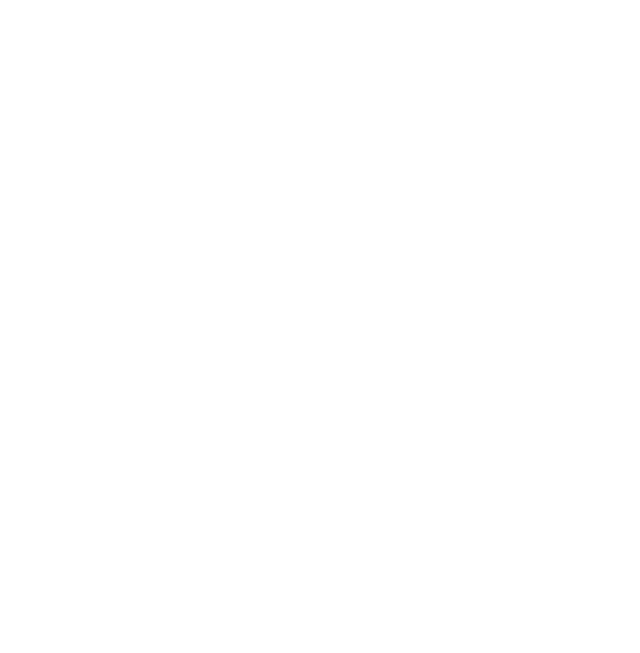
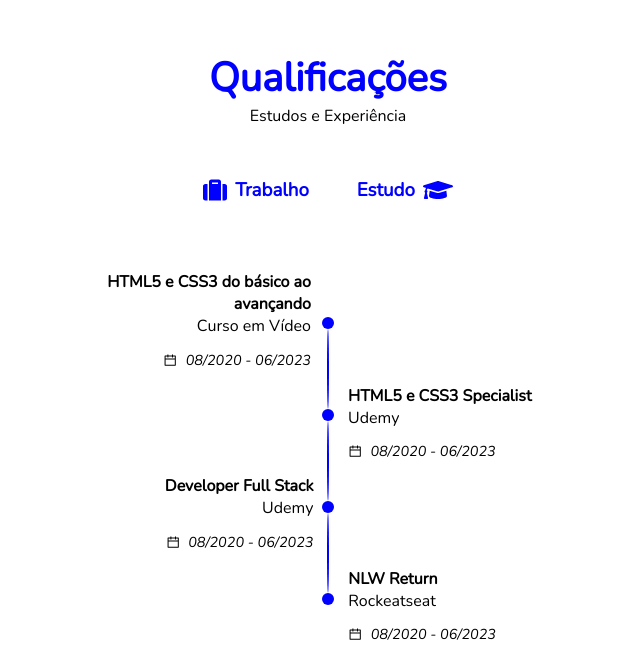
Before and after one commit to SyLu4N/myportfolio, a Next.js app: page / in a window 1280 px wide. Shown: the part 1823-2476 px from the top of the page, without its empty margins (312-952 px from the left). Before the commit the page ends 1730 px from the top, so only its background shows below. Built offline with nearby package versions, Linux system fonts and the light colour scheme.

Commit message:
finalizando study/works

```diff
--- a/src/components/Main/index.tsx
+++ b/src/components/Main/index.tsx
@@ -4,6 +4,7 @@
 import { Skills } from '../Skills';
 
 import { Container } from './styles';
+import { StudyWork } from '../StudyWork';
 
 export function Main(): JSX.Element {
   return (
@@ -11,6 +12,7 @@
       <Welcome />
       <AboutMe />
       <Skills />
+      <StudyWork />
     </Container>
   );
 }
--- a/src/components/Skills/FrontEnd/index.tsx
+++ b/src/components/Skills/FrontEnd/index.tsx
@@ -1,13 +1,14 @@
 import { MdKeyboardArrowDown } from 'react-icons/md';
+import { BiCodeCurly } from 'react-icons/bi';
+
 import { Container, Content } from './styles';
 
 export function FrontEnd(): JSX.Element {
   let contador = 0;
 
   function handleFront(e: any): void {
-    const el = e.target.parentElement;
-    const front = el.querySelector('.front') as HTMLElement;
-    const svg = el.querySelector('.svg') as HTMLElement;
+    const front = document.querySelector('.front') as HTMLElement;
+    const svg = document.querySelector('.svg') as HTMLElement;
 
     if (contador === 0) {
       svg.setAttribute('class', 'opem svg');
@@ -25,7 +26,7 @@
   return (
     <Container>
       <h1 onClick={handleFront}>
-        Front End Developer
+        <BiCodeCurly /> Front End Developer
         <div>
           <MdKeyboardArrowDown size={30} className="svg" />
         </div>
--- a/src/components/Skills/FrontEnd/styles.ts
+++ b/src/components/Skills/FrontEnd/styles.ts
@@ -11,6 +11,13 @@
     font-size: 1.5rem;
     color: blue;
 
+    position: relative;
+    width: 330px;
+
+    svg {
+      margin-right: 0.5rem;
+    }
+
     &:hover {
       cursor: pointer;
     }
@@ -19,6 +26,9 @@
       display: flex;
       align-items: center;
       margin-left: 5rem;
+
+      position: absolute;
+      right: 0;
     }
   }
 
--- a/src/components/Skills/backEnd/styles.ts
+++ b/src/components/Skills/backEnd/styles.ts
@@ -11,6 +11,13 @@
     font-size: 1.5rem;
     color: blue;
 
+    position: relative;
+    width: 330px;
+
+    svg {
+      margin-right: 0.5rem;
+    }
+
     &:hover {
       cursor: pointer;
     }
@@ -19,6 +26,9 @@
       display: flex;
       align-items: center;
       margin-left: 5rem;
+
+      position: absolute;
+      right: 0;
     }
   }
 
--- /dev/null
+++ b/src/components/studyWork/Studys/index.tsx
@@ -0,0 +1,58 @@
+import { AiOutlineCalendar } from 'react-icons/ai';
+
+import { Container, Work } from './styles';
+
+export function Studys(): JSX.Element {
+  return (
+    <Container>
+      <span />
+      <span />
+      <span />
+      <span />
+      <span />
+      <span />
+      <span />
+      <span />
+      <Work>
+        <div>
+          <strong>
+            HTML5 e CSS3 do básico ao
+            <br /> avançando
+          </strong>
+          <p>Curso em Vídeo </p>
+          <time>
+            <AiOutlineCalendar />
+            08/2020 - 06/2023
+          </time>
+        </div>
+
+        <div>
+          <strong>HTML5 e CSS3 Specialist</strong>
+          <p>Udemy </p>
+          <time>
+            <AiOutlineCalendar />
+            08/2020 - 06/2023
+          </time>
+        </div>
+
+        <div>
+          <strong>Developer Full Stack</strong>
+          <p>Udemy </p>
+          <time>
+            <AiOutlineCalendar />
+            08/2020 - 06/2023
+          </time>
+        </div>
+
+        <div>
+          <strong>NLW Return</strong>
+          <p>Rockeatseat </p>
+          <time>
+            <AiOutlineCalendar />
+            08/2020 - 06/2023
+          </time>
+        </div>
+      </Work>
+    </Container>
+  );
+}
--- /dev/null
+++ b/src/components/studyWork/Studys/styles.ts
@@ -0,0 +1,103 @@
+import styled from 'styled-components';
+
+export const Container = styled.div`
+  display: flex;
+  flex-direction: column;
+  align-items: center;
+  justify-content: center;
+
+  position: relative;
+
+  span:nth-child(1) {
+    height: 12px;
+    width: 12px;
+    background-color: blue;
+    border-radius: 100%;
+  }
+
+  span:nth-child(2) {
+    height: 80px;
+    width: 2px;
+    background-color: blue;
+    border-radius: 100%;
+  }
+
+  span:nth-child(3) {
+    height: 12px;
+    width: 12px;
+    background-color: blue;
+    border-radius: 100%;
+  }
+
+  span:nth-child(4) {
+    height: 80px;
+    width: 2px;
+    background-color: blue;
+    border-radius: 100%;
+  }
+
+  span:nth-child(5) {
+    height: 12px;
+    width: 12px;
+    background-color: blue;
+    border-radius: 100%;
+  }
+
+  span:nth-child(6) {
+    height: 80px;
+    width: 2px;
+    background-color: blue;
+    border-radius: 100%;
+  }
+
+  span:nth-child(7) {
+    height: 12px;
+    width: 12px;
+    background-color: blue;
+    border-radius: 100%;
+  }
+`;
+
+export const Work = styled.div`
+  time {
+    display: inline-flex;
+    align-items: center;
+    gap: 0.5rem;
+    margin-top: 0.8rem;
+
+    font-style: italic;
+    font-size: 0.9rem;
+  }
+
+  div:nth-child(1) {
+    position: absolute;
+    top: -16%;
+    left: 27%;
+
+    text-align: right;
+  }
+
+  div:nth-child(2) {
+    position: absolute;
+    top: 23.5%;
+    right: 28.8%;
+
+    text-align: left;
+  }
+
+  div:nth-child(3) {
+    position: absolute;
+    top: 55%;
+    left: 33%;
+
+    text-align: right;
+  }
+
+  div:nth-child(4) {
+    position: absolute;
+    top: 87%;
+    right: 32.5%;
+
+    text-align: left;
+  }
+`;
--- /dev/null
+++ b/src/components/studyWork/Works/styles.ts
@@ -0,0 +1,103 @@
+import styled from 'styled-components';
+
+export const Container = styled.div`
+  display: flex;
+  flex-direction: column;
+  align-items: center;
+  justify-content: center;
+
+  position: relative;
+
+  span:nth-child(1) {
+    height: 12px;
+    width: 12px;
+    background-color: blue;
+    border-radius: 100%;
+  }
+
+  span:nth-child(2) {
+    height: 80px;
+    width: 2px;
+    background-color: blue;
+    border-radius: 100%;
+  }
+
+  span:nth-child(3) {
+    height: 12px;
+    width: 12px;
+    background-color: blue;
+    border-radius: 100%;
+  }
+
+  span:nth-child(4) {
+    height: 80px;
+    width: 2px;
+    background-color: blue;
+    border-radius: 100%;
+  }
+
+  span:nth-child(5) {
+    height: 12px;
+    width: 12px;
+    background-color: blue;
+    border-radius: 100%;
+  }
+
+  span:nth-child(6) {
+    height: 80px;
+    width: 2px;
+    background-color: blue;
+    border-radius: 100%;
+  }
+
+  span:nth-child(7) {
+    height: 12px;
+    width: 12px;
+    background-color: blue;
+    border-radius: 100%;
+  }
+`;
+
+export const Work = styled.div`
+  time {
+    display: inline-flex;
+    align-items: center;
+    gap: 0.5rem;
+    margin-top: 0.8rem;
+
+    font-style: italic;
+    font-size: 0.9rem;
+  }
+
+  div:nth-child(1) {
+    position: absolute;
+    top: -16%;
+    left: 27%;
+
+    text-align: right;
+  }
+
+  div:nth-child(2) {
+    position: absolute;
+    top: 23.5%;
+    right: 28.8%;
+
+    text-align: left;
+  }
+
+  div:nth-child(3) {
+    position: absolute;
+    top: 55%;
+    left: 33%;
+
+    text-align: right;
+  }
+
+  div:nth-child(4) {
+    position: absolute;
+    top: 87%;
+    right: 32.5%;
+
+    text-align: left;
+  }
+`;
--- a/src/components/studyWork/index.tsx
+++ b/src/components/studyWork/index.tsx
@@ -1,76 +1,25 @@
-import { GiPencilRuler } from 'react-icons/gi';
-import { MdOutlineWorkOutline } from 'react-icons/md';
-import { Container, Content } from './styles';
+import { FaGraduationCap, FaSuitcase } from 'react-icons/fa';
+import { Studys } from './Studys';
+
+import { Container, Header, Content } from './styles';
 
 export function StudyWork(): JSX.Element {
   return (
     <Container>
+      <Header>
+        <h1>Qualificações</h1>
+        <p>Estudos e Experiência</p>
+      </Header>
+
       <Content>
-        <p>
-          <GiPencilRuler size={60} />
-        </p>
-        <h1>Estudos</h1>
-        <div className="main">
-          <strong>HTML e CSS Curso no vídeo</strong>
-          <p>
-            Curso totalmente focado para iniciantes, com uma didatica incrivel e
-            aulas bem animadas, sendo incrível para iniciantes.
-          </p>
-          <div>
-            <em>
-              <a href="/">Saiba mais...</a>
-            </em>
-          </div>
-        </div>
-        <div className="main">
-          <strong>Full Stack Developer Udemy</strong>
-          <p>
-            O curso que de fato me preparou para o mercado de trabalho, aonde
-            encontra-se meus maiores projetos, foi abordado basicante um pouco
-            tudo, mais de 144 horas de curso e chegando a mais de 15 projetos,
-            praticamente todos feitos em ReactJs.
-          </p>
-          <div>
-            <em>
-              <a href="/">Saiba mais...</a>
-            </em>
-          </div>
-        </div>
-        <div className="main">
-          <strong>NLW Return Rocketseat</strong>
-          <p>
-            Aonde consegui refinar os meus códigos, entender melhor oque é feito
-            por de baixo dos panos, curso breve, porém bem intuitivo.
-          </p>
-          <div>
-            <em>
-              <a href="/">Saiba mais...</a>
-            </em>
-          </div>
-        </div>
+        <h3>
+          <FaSuitcase size={24} /> Trabalho
+        </h3>
+        <h3>
+          Estudo <FaGraduationCap size={30} />
+        </h3>
       </Content>
-      <Content>
-        <p>
-          <MdOutlineWorkOutline size={60} />
-        </p>
-        <h1>Experiência</h1>
-        <div className="main">
-          <strong>Gerente de Marketing</strong>
-          <p>Asimões | dez de 2020 - presente</p>
-          <p>
-            Responsável pelo desenvolvimento e gerenciamento de propragandas
-            para rede socias, panfletagem e banners.
-          </p>
-        </div>
-        <div className="main">
-          <strong>Design</strong>
-          <p>Asimões | julho de 2018 - ago de 2020</p>
-          <p>
-            Responsável pelo desenvolvimento de artes e edição de conteúdo, para
-            rede sociais, panfletagem e banners
-          </p>
-        </div>
-      </Content>
+      <Studys />
     </Container>
   );
 }
--- a/src/components/studyWork/styles.ts
+++ b/src/components/studyWork/styles.ts
@@ -1,50 +1,36 @@
 import styled from 'styled-components';
 
 export const Container = styled.div`
+  margin-top: 8rem;
+  padding-top: 4rem;
+`;
+
+export const Header = styled.div`
   display: flex;
-  justify-content: space-around;
+  flex-direction: column;
 
-  color: white;
-  width: 100%;
-  padding-bottom: 5rem;
-  gap: 1rem;
+  align-items: center;
+  margin-bottom: 3rem;
+
+  h1 {
+    font-size: 2.5rem;
+    color: blue;
+  }
 `;
 
 export const Content = styled.div`
   display: flex;
-  flex-direction: column;
+  justify-content: center;
   align-items: center;
 
-  padding: 1rem;
-  margin-top: 1.5rem;
-  background: linear-gradient(to bottom, #4323f0, #072f4e);
+  gap: 3rem;
+  color: blue;
 
-  border-radius: 0.8rem;
-  width: 100%;
+  margin-bottom: 7rem;
 
-  h1 {
+  h3 {
     display: flex;
-    justify-content: center;
-
-    font-size: 1.5rem;
-  }
-
-  .main {
-    margin-top: 1.8rem;
-    color: #eee;
-
-    p {
-      font-size: 1rem;
-    }
-
-    div {
-      width: 100%;
-      text-align: right;
-      margin-top: 0.4rem;
-
-      a {
-        color: white;
-      }
-    }
+    align-items: center;
+    gap: 0.5rem;
   }
 `;
```
Also changed, not shown: src/components/Skills/backEnd/index.tsx (+10 -9 lines), src/components/studyWork/Works/index.tsx (added, +58 -0 lines).
